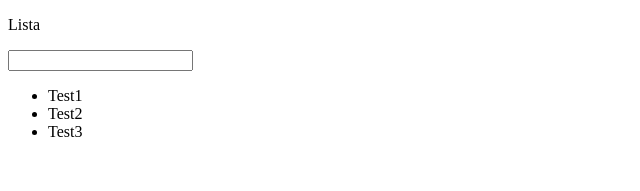
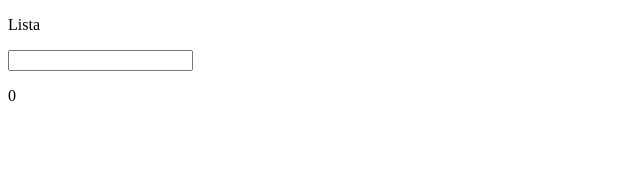
Before and after one commit to WelliUrbOpus/react-curso, a React (Create React App) app: page /home in a window 1280 px wide. Shown: the top 191 px of the page, without its empty margins (0-640 px from the left). Built offline with nearby package versions, Linux system fonts and the light colour scheme.

Commit message:
Aula 21 - Trabalhando com listas de objetos

```diff
--- a/src/app/pages/dashboard/Dashboard.tsx
+++ b/src/app/pages/dashboard/Dashboard.tsx
@@ -1,18 +1,26 @@
 import { useCallback, useState } from "react";
 
+interface IListItem {
+    title: string;
+    isSelected: boolean;
+}
+
 export const Dashboard = () => {
-    const [lista, setLista] = useState<string[]>(['Test1', 'Test2', 'Test3']);
+    const [lista, setLista] = useState<IListItem[]>([]);
 
     const handleInputKeyDown: React.KeyboardEventHandler<HTMLInputElement> = useCallback((e) => {
         if (e.key === 'Enter') {
-            if (e.currentTarget.value.trim().length === 0 ) return;
+            if (e.currentTarget.value.trim().length === 0) return;
 
             const value = e.currentTarget.value;
-            e.currentTarget.value ='';
+            e.currentTarget.value = '';
 
-            setLista((oldLista)=>{
-                if (oldLista.includes(value)) return oldLista;
-                return [...oldLista, value];
+            setLista((oldLista) => {
+                if (oldLista.some((listItem) => listItem.title === value)) return oldLista;
+                return [...oldLista, {
+                    title: value,
+                    isSelected: false,
+                }];
             });
         }
     }, []);
@@ -20,12 +28,32 @@ export const Dashboard = () => {
     return (
         <div>
             <p>Lista</p>
-            <input
-                onKeyDown={handleInputKeyDown}
-            />
+
+            <input onKeyDown={handleInputKeyDown} />
+
+            <p>{lista.filter((listItem) => listItem.isSelected).length}</p>
+
             <ul>
-                {lista.map((value, index) => {
-                    return <li key={index}>{value}</li>
+                {lista.map((listItem, index) => {
+                    return <li key={index}>
+
+                        <input
+                            type="checkbox"
+                            checked={listItem.isSelected}
+                            onChange={() => {
+                                setLista(oldList => {
+                                    return oldList.map(oldListItem => {
+                                        const newIsSelected = oldListItem.title === listItem.title ? !oldListItem.isSelected : oldListItem.isSelected;
+                                        return {
+                                            ...oldListItem,
+                                            isSelected: newIsSelected,
+                                        }
+                                    })
+                                })
+                            }}
+                        />
+
+                        {listItem.title}</li>
                 })}
             </ul>
 
```
